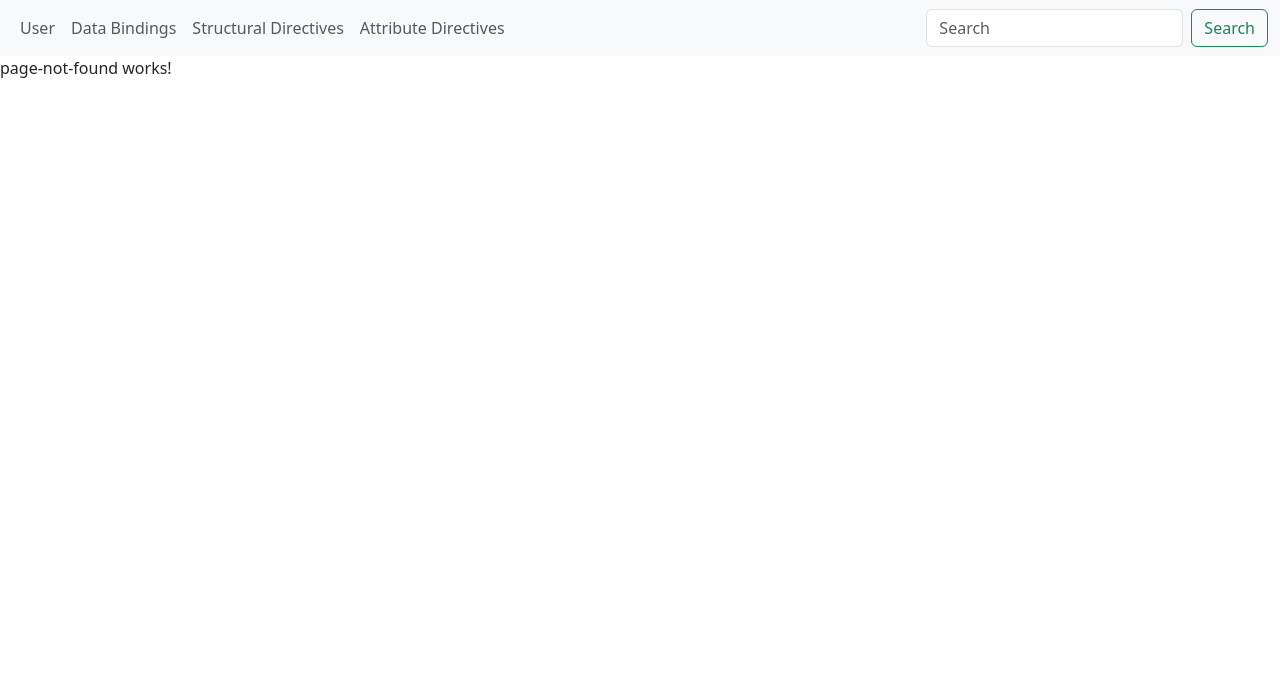
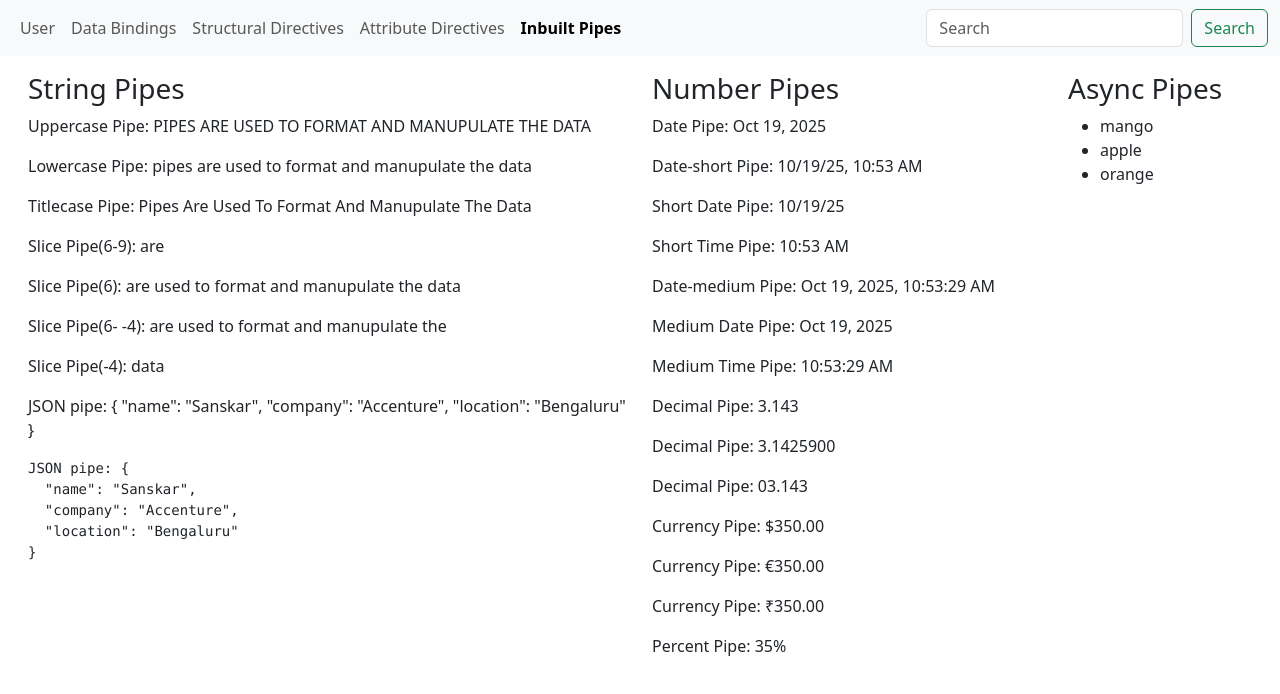
Before and after one commit to sanskar-kaushik/Angular_19, an Angular app: page /inbuilt-pipes in a window 1280 px wide. Shown: the top 694 px of the page. Built offline with nearby package versions, Linux system fonts and the light colour scheme.

Commit message:
Built in Pipes

```diff
--- a/src/app/app.component.html
+++ b/src/app/app.component.html
@@ -14,6 +14,9 @@
         <li class="nav-item">
           <a class="nav-link" routerLinkActive="active" [routerLink]="['/attribute-directives']" [routerLinkActiveOptions]="{exact: true}">Attribute Directives</a>
         </li>
+        <li class="nav-item">
+          <a class="nav-link" routerLinkActive="active" [routerLink]="['/inbuilt-pipes']" [routerLinkActiveOptions]="{exact: true}">Inbuilt Pipes</a>
+        </li>
       </ul>
       <form class="d-flex">
         <input class="form-control me-2" type="search" placeholder="Search" aria-label="Search">
--- a/src/app/app.routes.ts
+++ b/src/app/app.routes.ts
@@ -4,6 +4,7 @@ import { DataBindingComponent } from './Components/data-binding/data-binding.com
 import { StructuralDirectiveNgIfVsIfComponent } from './Components/structural-directive-ng-if-vs-if/structural-directive-ng-if-vs-if.component';
 import { AttributeDirectivesComponent } from './Components/attribute-directives/attribute-directives.component';
 import { PageNotFoundComponent } from './Components/page-not-found/page-not-found.component';
+import { InbuiltPipesComponent } from './inbuilt-pipes/inbuilt-pipes.component';
 
 export const routes: Routes = [
   { path: '' , redirectTo: "user" , pathMatch:"full"},
@@ -11,5 +12,6 @@ export const routes: Routes = [
   { path: 'data-binding', component: DataBindingComponent },
   { path: 'structural-directives', component: StructuralDirectiveNgIfVsIfComponent},
   { path: 'attribute-directives', component: AttributeDirectivesComponent },
+  { path: 'inbuilt-pipes', component: InbuiltPipesComponent },
   { path: '**', component: PageNotFoundComponent },
 ];
--- /dev/null
+++ b/src/app/inbuilt-pipes/inbuilt-pipes.component.html
@@ -0,0 +1,39 @@
+<div class="m-3 row">
+    <div class="col-6">
+        <h3>String Pipes</h3>
+        <p>Uppercase Pipe: {{pipes | uppercase}}</p>
+        <p>Lowercase Pipe: {{pipes | lowercase}}</p>
+        <p>Titlecase Pipe: {{pipes | titlecase}}</p>
+        <p>Slice Pipe(6-9): {{pipes | slice: 6:9}}</p>
+        <p>Slice Pipe(6): {{pipes | slice: 6}}</p>
+        <p>Slice Pipe(6- -4): {{pipes | slice: 6:-4}}</p>
+        <p>Slice Pipe(-4): {{pipes | slice: -4}}</p>
+        <p>JSON pipe: {{data | json}}</p>
+        <pre>JSON pipe: {{data | json}}</pre>
+    </div>
+    <div class="col-4">
+        <h3>Number Pipes</h3>
+        <p>Date Pipe: {{date | date}}</p>
+        <p>Date-short Pipe: {{date | date: 'short'}}</p>
+        <p>Short Date Pipe: {{date | date: 'shortDate'}}</p>
+        <p>Short Time Pipe: {{date | date: 'shortTime'}}</p>
+        <p>Date-medium Pipe: {{date | date: 'medium'}}</p>
+        <p>Medium Date Pipe: {{date | date: 'mediumDate'}}</p>
+        <p>Medium Time Pipe: {{date | date: 'mediumTime'}}</p>
+        <p>Decimal Pipe: {{3.14259 | number:'1.3'}}</p>
+        <p>Decimal Pipe: {{3.14259 | number:'1.7'}}</p>
+        <p>Decimal Pipe: {{3.14259 | number:'2.3'}}</p>
+        <p>Currency Pipe: {{350 | currency}}</p>
+        <p>Currency Pipe: {{350 | currency: 'EUR'}}</p>
+        <p>Currency Pipe: {{350 | currency: 'INR'}}</p>
+        <p>Percent Pipe: {{.35 | percent}}</p>
+    </div>
+    <div class="col-2">
+        <h3>Async Pipes</h3>
+        <ul>
+            @for(item of list | async; track list){
+                <li>{{item}}</li>
+            }
+        </ul>
+    </div>
+</div>
--- /dev/null
+++ b/src/app/inbuilt-pipes/inbuilt-pipes.component.ts
@@ -0,0 +1,20 @@
+import { CommonModule } from '@angular/common';
+import { Component } from '@angular/core';
+import { Observable, of } from 'rxjs';
+
+@Component({
+  selector: 'app-inbuilt-pipes',
+  imports: [CommonModule],
+  templateUrl: './inbuilt-pipes.component.html',
+  styleUrl: './inbuilt-pipes.component.css'
+})
+export class InbuiltPipesComponent {
+  pipes: string = "Pipes are used to format and manupulate the data";
+  data: any = {
+    name: "Sanskar",
+    company: "Accenture",
+    location: "Bengaluru"
+  }
+  date:Date = new Date();
+  list: Observable<string[]> = of(["mango","apple","orange"]);
+}
```
Also changed, not shown: src/app/inbuilt-pipes/inbuilt-pipes.component.css (added), 1 other file (tests, documents, lock files or other folders).
